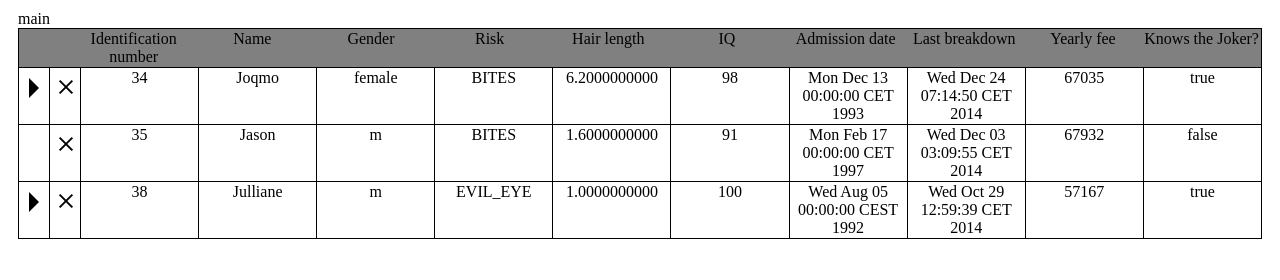
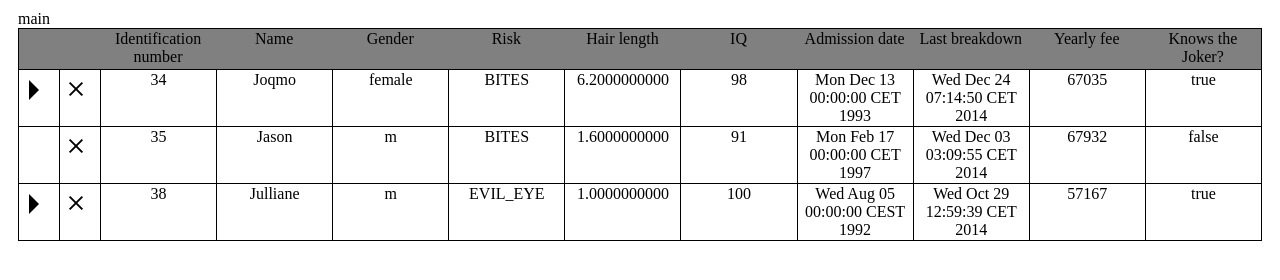
Before and after one commit to egemon/Ataccama, a React app: page / in a window 1280 px wide. Built offline with nearby package versions, Linux system fonts and the light colour scheme.

Commit message:
Fixed small css issues

```diff
--- a/DataRow/DataRow.css
+++ b/DataRow/DataRow.css
@@ -1,7 +1,12 @@
+.icon {
+    cursor: pointer;
+}
+
 .arrow {
     width: 0;
     height: 0;
     border: 10px solid transparent;
+
 }
 .arrow-down {
     border-top-color: #000;
--- a/DataRow/DataRow.js
+++ b/DataRow/DataRow.js
@@ -37,17 +37,21 @@ class DataRow extends React.Component {
 					let arrowHidden = relations && hasItems ? '' : 'arrow--hidden';
 					return (
 						<div key={key}
-						     className="data-table__row-cell data-table__row-cell-icon"
-						     onClick={this.handlers[key]}>
-							<div className={`arrow arrow-${this.state.hiddenClass ? 'right' : 'down'} ${arrowHidden}`}></div>
+						     className="data-table__row-cell data-table__row-cell-icon">
+							<div
+								onClick={this.handlers[key]}
+								className={`icon arrow arrow-${this.state.hiddenClass ? 'right' : 'down'} ${arrowHidden}`}>
+							</div>
 						</div>
 					);
 				case '-':
 					return (
 						<div key={key}
-						     className="data-table__row-cell data-table__row-cell-icon"
-						     onClick={this.handlers[key]}>
-							<div className="cross"></div>
+						     className="data-table__row-cell data-table__row-cell-icon">
+							<div
+								onClick={this.handlers[key]}
+								className="icon cross">
+							</div>
 						</div>
 					);
 				default:
--- a/DataTable/DataTable.css
+++ b/DataTable/DataTable.css
@@ -22,11 +22,12 @@
 .data-table__row-cell.data-table__row-cell-icon {
     padding: 10px;
     width: initial;
+    min-width: 20px;
+    min-height: 20px;
 }
 
 .data-table__row-cell.data-table__row-cell-icon {
     position: relative;
-    cursor: pointer;
 }
 
 .data-table__header-row,
```
